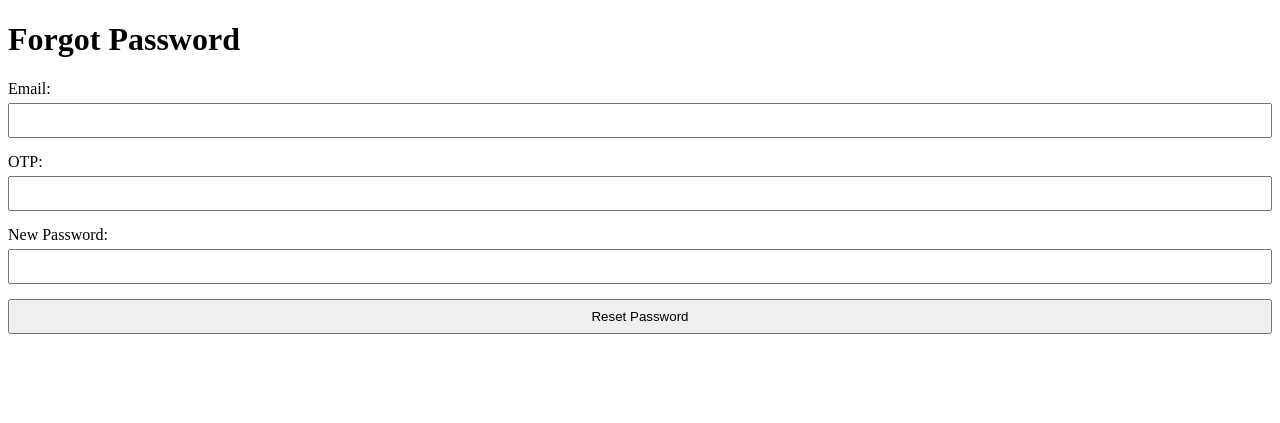
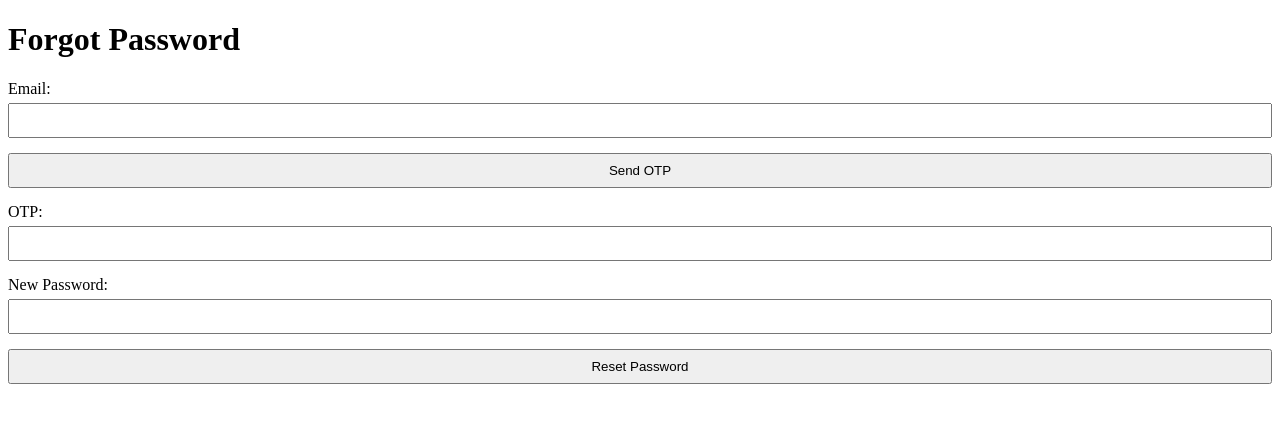
Before and after one commit to furkankyildirim/CS437-Cybersecurity-Project, a Flask app: page /forgot_password in a window 1280 px wide. Shown: the top 423 px of the page. Run offline with Flask 3, Linux system fonts and the light colour scheme.

Commit message:
added working 2fa

```diff
--- a/templates/forgot_password.html
+++ b/templates/forgot_password.html
@@ -34,32 +34,43 @@
     <h1>Forgot Password</h1>
     <!-- Display flash messages here, if any -->
 
-    <form method="POST">
-        <!-- Email Field -->
+    <!-- Form for requesting OTP -->
+    <form method="POST" action="/request_otp">
         <div class="form-group">
             <label for="email">Email:</label>
             <input type="email" id="email" name="email" size="32">
             <!-- Display email errors here, if any -->
         </div>
+        <div class="form-group">
+            <input type="submit" value="Send OTP">
+        </div>
+    </form>
 
-        <!-- OTP Field -->
+    <!-- Form for resetting password -->
+    <form method="POST" action="/forgot_password">
+        <!-- Hidden Email Field to carry forward the email -->
+        <input type="hidden" id="hidden_email" name="email">
+
         <div class="form-group">
             <label for="otp">OTP:</label>
             <input type="text" id="otp" name="otp" size="6">
             <!-- Display OTP errors here, if any -->
         </div>
-
-        <!-- New Password Field -->
         <div class="form-group">
             <label for="new_password">New Password:</label>
             <input type="password" id="new_password" name="new_password" size="20">
             <!-- Display password errors here, if any -->
         </div>
-
-        <!-- Submit Button -->
         <div class="form-group">
             <input type="submit" value="Reset Password">
         </div>
     </form>
+
+    <script>
+        // JavaScript to handle copying the email from the first form to the hidden field in the second form
+        document.getElementById('email').addEventListener('input', function() {
+            document.getElementById('hidden_email').value = this.value;
+        });
+    </script>
 </body>
 </html>
```
